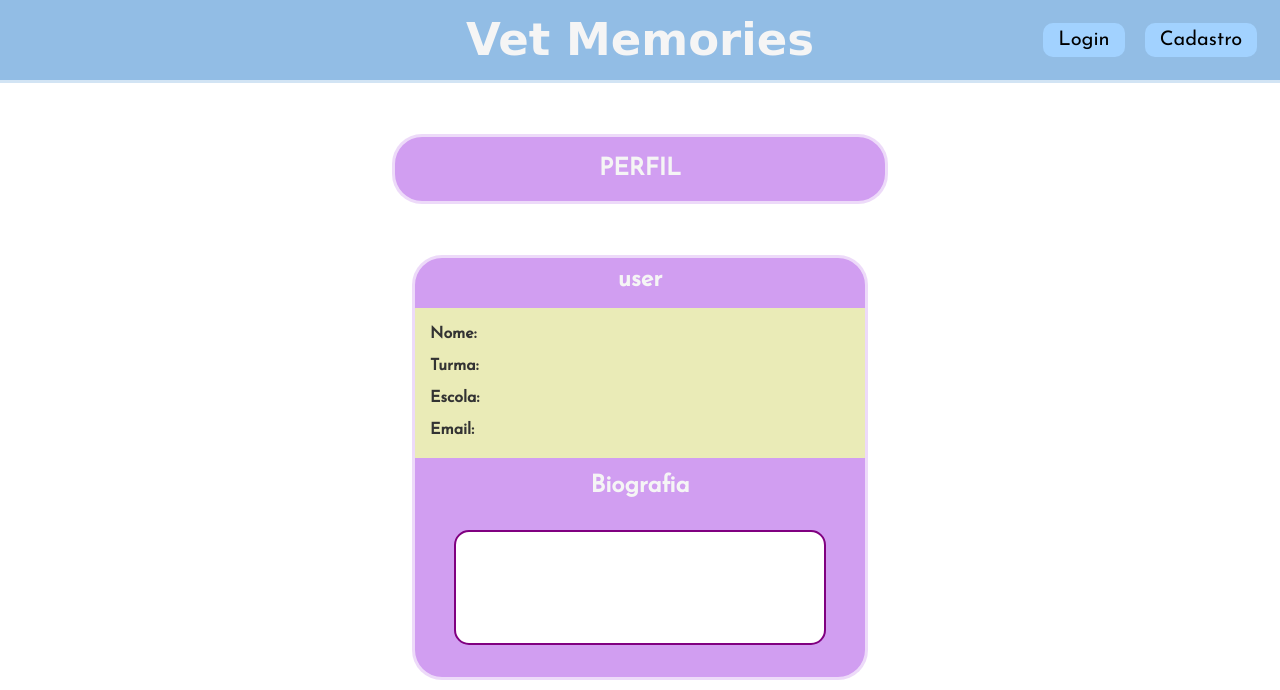
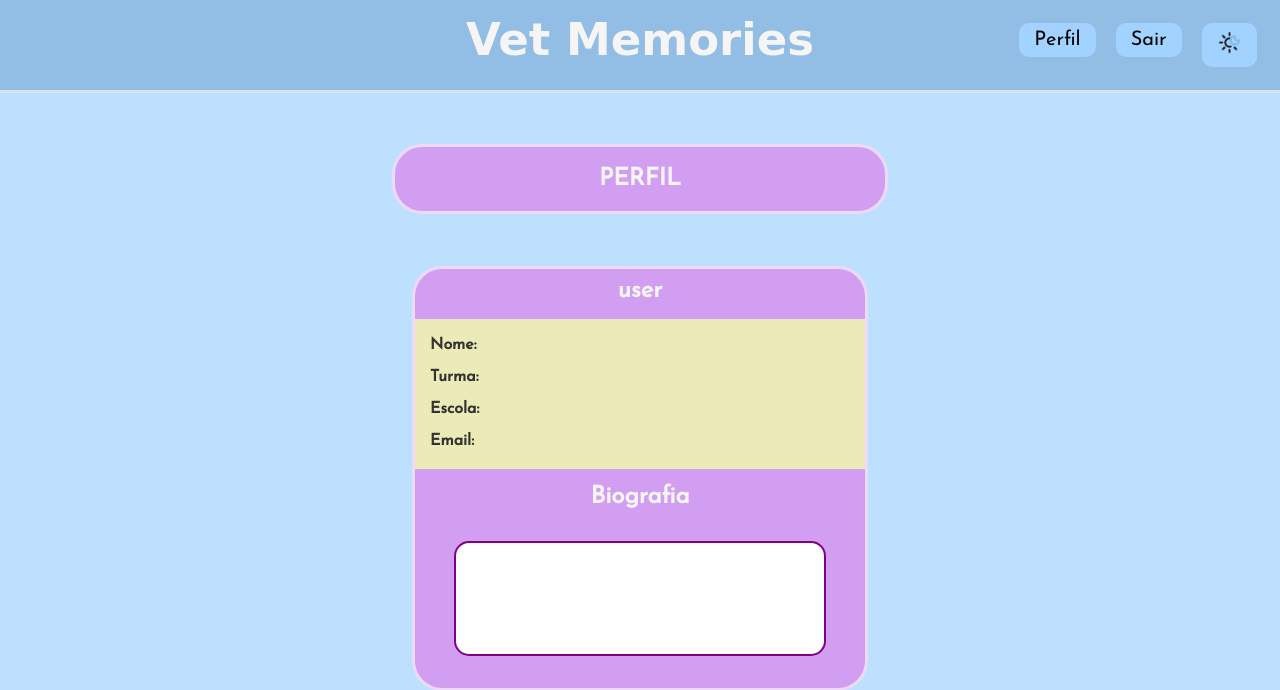
Before and after one commit to 3AW2/VetMemories, a PHP site: page /perfil.php in a window 1280 px wide. Shown: the top 690 px of the page. Run offline with PHP 8.4, Linux system fonts and the light colour scheme; some web fonts are replaced.

Commit message:
mudanca no dark home logada e pefil

```diff
--- a/paginas/perfil.php
+++ b/paginas/perfil.php
@@ -1,7 +1,28 @@
 <?php
 session_start();
+if (!empty($_GET["acao"])) {
+    if ($_GET["acao"] == "dark") {
+        if (empty($_COOKIE["mode"])) {
+            setcookie("mode", "dark", time() + 60000000, "/");
+            header("location:perfil.php");
+        } elseif ($_COOKIE["mode"] == "dark") {
+            setcookie("mode", "light", time() + 6000000, "/");
+            header("location:perfil.php");
+        } else {
+            setcookie("mode", "dark", time() + 60000000, "/");
+            header("location:perfil.php");
+        }
+    } else {
+        session_destroy();
+    }
+}
 if (isset($_SESSION["user"])) {
     $user = $_SESSION["user"];
+}
+if (!empty($_COOKIE["mode"]) && $_COOKIE["mode"] == "dark") {
+    $mode = "-dark";
+} else {
+    $mode = "";
 }
 ?>
 
@@ -19,37 +40,31 @@ if (isset($_SESSION["user"])) {
         rel="stylesheet">
 </head>
 
-<body>
+<body class=<?php echo "body" . $mode ?>>
     <header>
 
         <div class='header'>
-            <div class='titulo'>
+            <div class=<?php echo "titulo" . $mode ?>>
                 <h1><a href="homeLog.php" id='logo'>Vet Memories</a></h1>
-                <?php
-                if (!isset($_SESSION["user"])) { ?>
+                <ul>
+                    <li class=<?php echo "elemento" . $mode ?>>
+                        <form action="perfil.php" method="get">
+                            <button type="submit" name="acao" value="dark" class=<?php echo "botao-menu" . $mode ?>>
+                                <img src="../imagens/night-mode.png" style="max-width: 2vw;"> </button>
+                        </form>
+                    </li>
 
-                    <ul>
-                        <li class='elemento'><button class='botao-menu'><a href="./cadastro.php">Cadastro</a></button></li>
+                    <li class=<?php echo "elemento" . $mode ?>>
+                        <form action="homeLog.php" method="get">
+                            <button type="submit" name="acao" value="Sair" class=<?php echo "botao-menu" . $mode ?>>Sair</button>
+                        </form>
+                    </li>
 
-                        <li class='elemento'><button class='botao-menu'><a href="./login.php">Login</a></button></li>
-                    </ul>
+                    <li class=<?php echo "elemento" . $mode ?>><button class=<?php echo "botao-menu" . $mode ?>><a
+                                href="perfil.php">Perfil</a></button>
+                    </li>
 
-                    <?php
-                } else { ?>
-                    <ul>
-
-                        <li class='elemento'>
-                            <form action="homeLog.php" method="get">
-                                <button type="submit" name="acao" value="Sair" class='botao-menu'>Sair</button>
-                            </form>
-                        </li>
-
-                        <li class='elemento'><button class='botao-menu'><a href="perfil.php">Perfil</a></button>
-                        </li>
-
-                    </ul>
-                    <?php
-                } ?>
+                </ul>
 
             </div>
         </div>
@@ -62,7 +77,7 @@ if (isset($_SESSION["user"])) {
     <main>
         <div class='div-destaque'>
             <section class="destaque">
-                <div class="subtitulo">
+                <div class=<?php echo "subtitulo" . $mode ?>>
                     <h2>PERFIL</h2>
                 </div>
             </section>
@@ -70,12 +85,14 @@ if (isset($_SESSION["user"])) {
         <div class='div-destaque'>
             <section class="dados-subtitulo">
                 <div>
-                    <h2><!-- ?php
+                    <h2>
+                        <!-- ?php
                         echo $user
-                    ? --> user</h2>
+                    ? --> user
+                    </h2>
                 </div>
                 <br>
-                <div class= "dados">
+                <div class="dados">
                     <p><b>Nome:</b></p><br>
                     <p><b>Turma:</b></p><br>
                     <p><b>Escola:</b></p><br>
@@ -89,7 +106,7 @@ if (isset($_SESSION["user"])) {
         </div>
     </main>
 
-    <footer class= 'footer'>
+    <footer class='footer'>
         <p>&copy;
             <?php echo date("Y"); ?> VetMemories
         </p>
```
Also changed, not shown: paginas/homeLog.php (+6 -3 lines).
